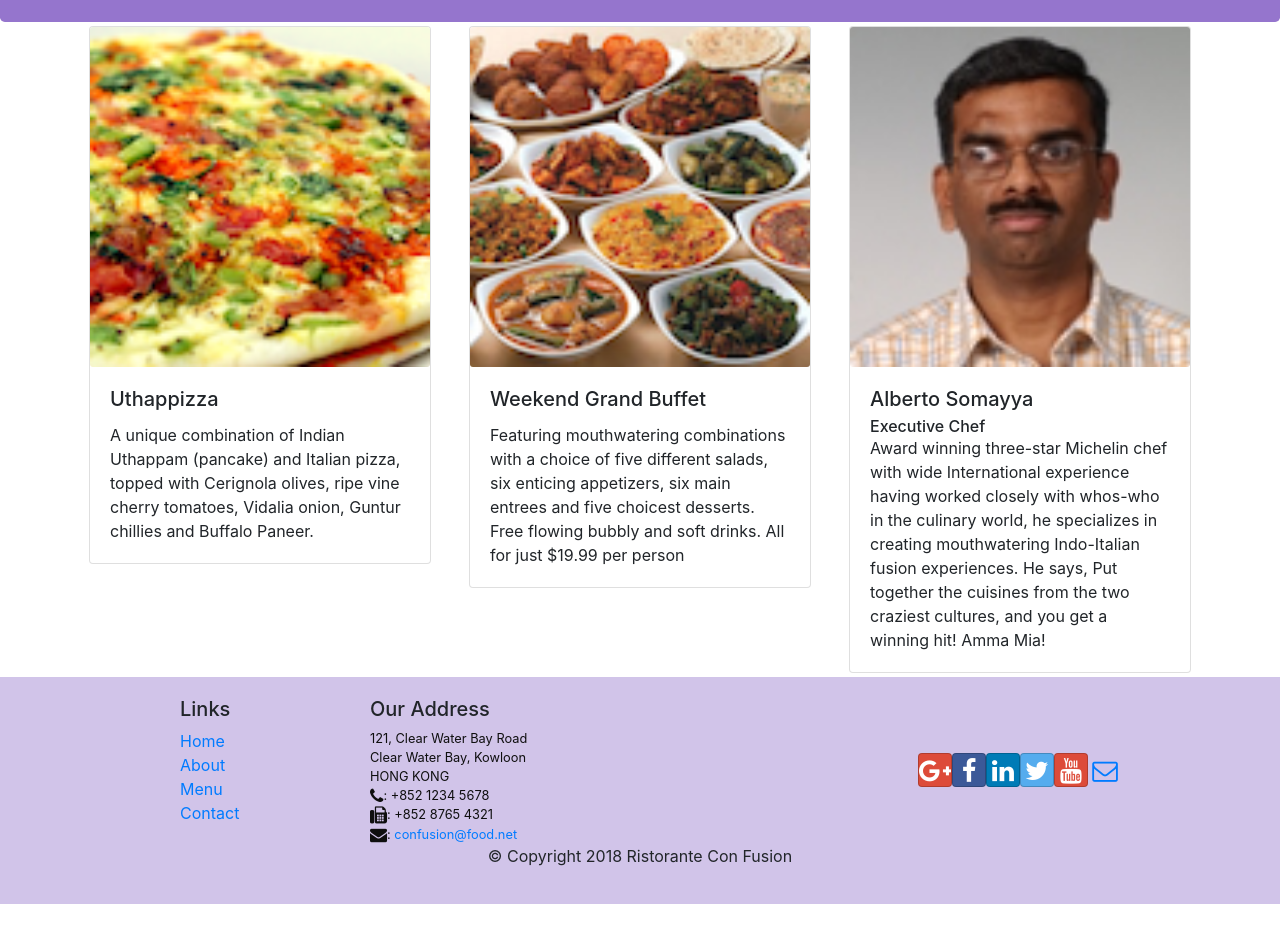
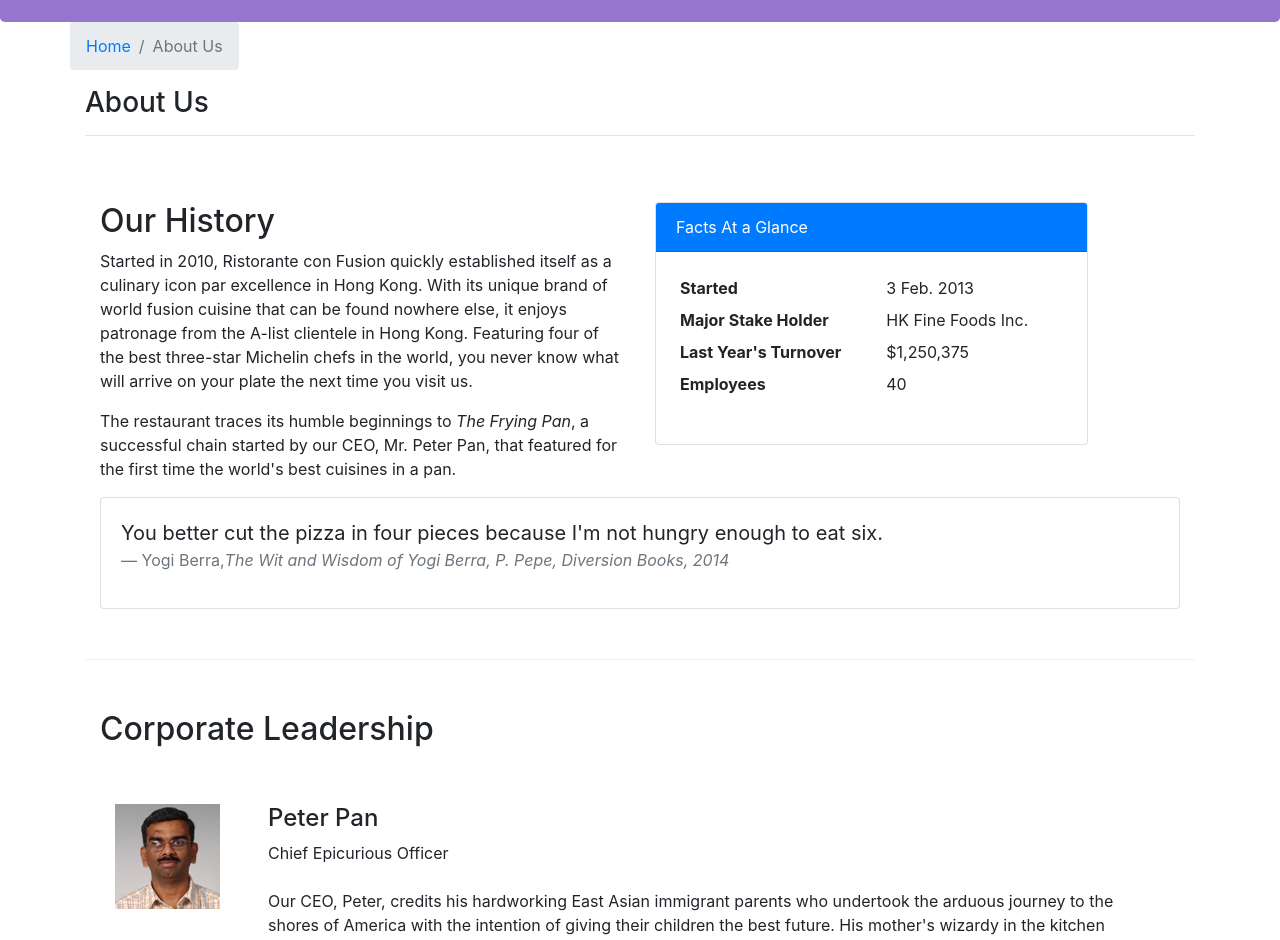
Before and after one commit to khrulev/react-SPA-project, a React (Create React App) app: page /aboutus in a window 1280 px wide. Before the commit this address led to /home. Shown: the part 320-1260 px from the top of the page. Before the commit the page ends 1224 px from the top, so only its background shows below. Built offline with nearby package versions, Linux system fonts and the light colour scheme.

Commit message:
Assignment 2. React Router and Single Page Applications

```diff
--- /dev/null
+++ b/src/components/AboutComponent.js
@@ -0,0 +1,88 @@
+import React from 'react';
+import { Breadcrumb, BreadcrumbItem, Card, CardBody, CardHeader, Media } from 'reactstrap';
+import { Link } from 'react-router-dom';
+
+function RenderLeader({ leader }) {
+    return (
+        <div key={leader.id} className="col-12 mt-5">
+            <Media tag="li">
+                <Media left middle>
+                    <Media object src={leader.image} alt={leader.name} />
+                </Media>
+                <Media body className="ml-5">
+                    <Media heading> {leader.name} </Media>
+                    {leader.designation}
+                    <br />
+                    <br />
+                    <p>{leader.description}</p>
+                </Media>
+            </Media>
+        </div>
+    );
+}
+
+function About(props) {
+
+    return (
+        <div className="container">
+            <div className="row">
+                <Breadcrumb>
+                    <BreadcrumbItem><Link to="/home">Home</Link></BreadcrumbItem>
+                    <BreadcrumbItem active>About Us</BreadcrumbItem>
+                </Breadcrumb>
+                <div className="col-12">
+                    <h3>About Us</h3>
+                    <hr />
+                </div>
+            </div>
+            <div className="row row-content">
+                <div className="col-12 col-md-6">
+                    <h2>Our History</h2>
+                    <p>Started in 2010, Ristorante con Fusion quickly established itself as a culinary icon par excellence in Hong Kong. With its unique brand of world fusion cuisine that can be found nowhere else, it enjoys patronage from the A-list clientele in Hong Kong.  Featuring four of the best three-star Michelin chefs in the world, you never know what will arrive on your plate the next time you visit us.</p>
+                    <p>The restaurant traces its humble beginnings to <em>The Frying Pan</em>, a successful chain started by our CEO, Mr. Peter Pan, that featured for the first time the world's best cuisines in a pan.</p>
+                </div>
+                <div className="col-12 col-md-5">
+                    <Card>
+                        <CardHeader className="bg-primary text-white">Facts At a Glance</CardHeader>
+                        <CardBody>
+                            <dl className="row p-1">
+                                <dt className="col-6">Started</dt>
+                                <dd className="col-6">3 Feb. 2013</dd>
+                                <dt className="col-6">Major Stake Holder</dt>
+                                <dd className="col-6">HK Fine Foods Inc.</dd>
+                                <dt className="col-6">Last Year's Turnover</dt>
+                                <dd className="col-6">$1,250,375</dd>
+                                <dt className="col-6">Employees</dt>
+                                <dd className="col-6">40</dd>
+                            </dl>
+                        </CardBody>
+                    </Card>
+                </div>
+                <div className="col-12">
+                    <Card>
+                        <CardBody className="bg-faded">
+                            <blockquote className="blockquote">
+                                <p className="mb-0">You better cut the pizza in four pieces because
+                                    I'm not hungry enough to eat six.</p>
+                                <footer className="blockquote-footer">Yogi Berra,
+                                <cite title="Source Title">The Wit and Wisdom of Yogi Berra,
+                                    P. Pepe, Diversion Books, 2014</cite>
+                                </footer>
+                            </blockquote>
+                        </CardBody>
+                    </Card>
+                </div>
+            </div>
+            <div className="row row-content">
+                <div className="col-12">
+                    <h2>Corporate Leadership</h2>
+                </div>
+                <div className="col-12">
+                    {props.leaders.map((leader) => { return (<RenderLeader leader={leader} />); })}
+                </div>
+            </div>
+        </div>
+    );
+}
+
+export default About;
--- a/src/components/MainComponent.js
+++ b/src/components/MainComponent.js
@@ -4,6 +4,7 @@
 import Footer from './FooterComponent';
 import Home from './HomeComponent';
 import Contact from './ContactComponent';
+import About from './AboutComponent';
 import DishDetail from './DishdetailComponent';
 import { DISHES } from '../shared/dishes';
 import { LEADERS } from '../shared/leaders';
@@ -19,8 +20,7 @@
       dishes: DISHES,
       leaders: LEADERS,
       comments: COMMENTS,
-      promotions: PROMOTIONS,
-      // selectedDish: null
+      promotions: PROMOTIONS
     };
   }
 
@@ -50,6 +50,7 @@
           <Route exact path="/menu" component={() => <Menu dishes={this.state.dishes} />} />
           <Route path="/menu/:dishId" component={DishWithId} />
           <Route exact path='/contactus' component={Contact} />
+          <Route exact path='/aboutus' component={() => <About leaders={this.state.leaders} />} />
           <Redirect to="/home" />
         </Switch>
         <Footer />
```
